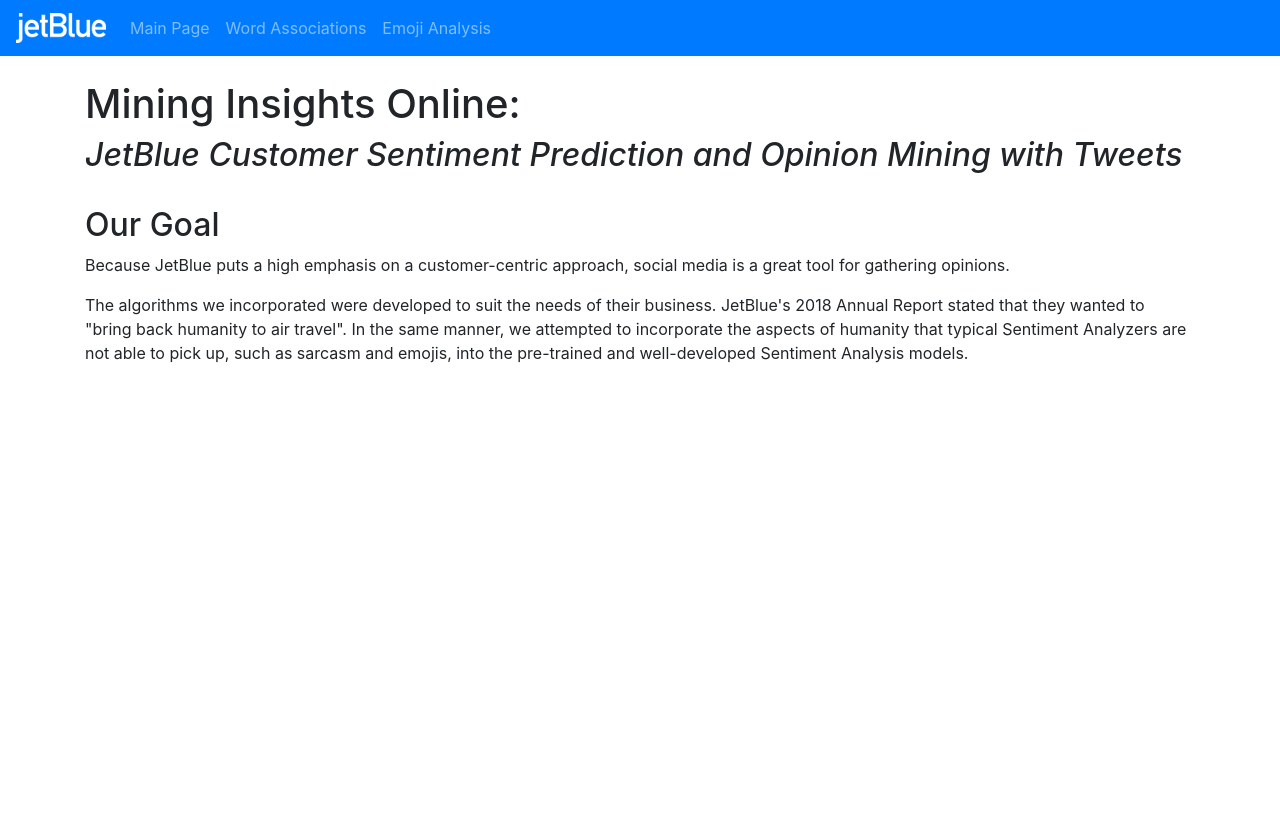
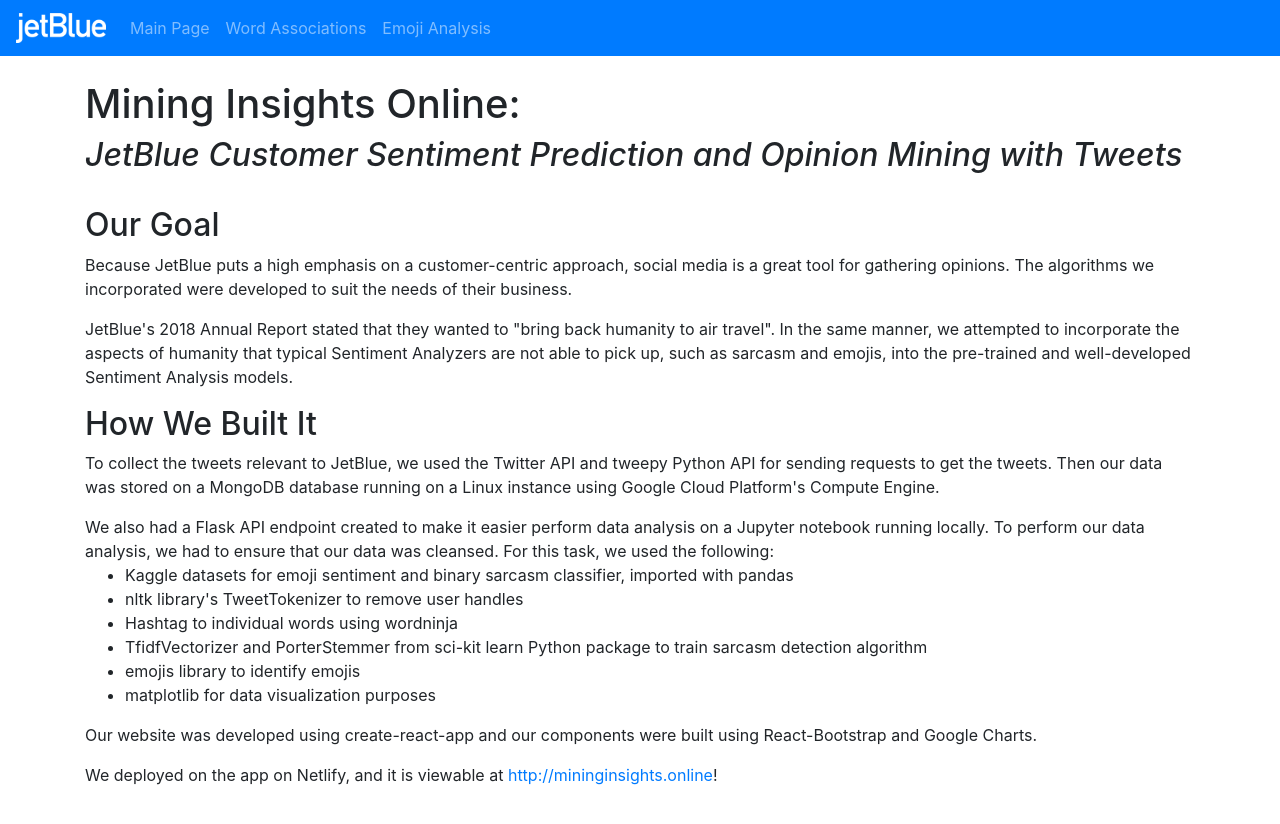
Before and after one commit to alymaquiling/YHack2019, a React (Create React App) app: page / in a window 1280 px wide. Shown: the top 824 px of the page. Before the commit the page ends 800 px from the top, so only its background shows below. Built offline with nearby package versions, Linux system fonts and the light colour scheme.

Commit message:
added netlify redirect

```diff
--- a/src/components/MainPage.js
+++ b/src/components/MainPage.js
@@ -1,4 +1,5 @@
 import React, { Component } from 'react';
+
 
 
 class MainPage extends Component {
@@ -10,12 +11,31 @@
             <br />
             <div>
             <h2>Our Goal</h2>
-            <p>Because JetBlue puts a high emphasis on a customer-centric approach, social media is a great tool for gathering opinions.</p>
-            <p>The algorithms we incorporated were developed to suit the needs of their business. JetBlue's 2018 Annual Report stated that they wanted to "bring back
+            <p>Because JetBlue puts a high emphasis on a customer-centric approach, social media is a great tool for gathering opinions.
+                The algorithms we incorporated were developed to suit the needs of their business. </p><p>JetBlue's 2018 Annual Report stated that they wanted to "bring back
                 humanity to air travel". In the same manner, we attempted to incorporate the aspects of humanity that typical Sentiment Analyzers are not able to pick up,
                 such as sarcasm and emojis, into the pre-trained and well-developed Sentiment Analysis models.
             </p>
+            <h2>How We Built It</h2>
+            <p>To collect the tweets relevant to JetBlue, we used the Twitter API and tweepy Python API for sending requests to get the tweets. Then our data
+                was stored on a MongoDB database running on a Linux instance using Google Cloud Platform's Compute Engine. </p>
+            <p>We also had a Flask API endpoint created to
+                make it easier perform data analysis on a Jupyter notebook running locally.
+                To perform our data analysis, we had to ensure that our data was cleansed. For this task, we used the following:
+                <ul>
+                    <li>Kaggle datasets for emoji sentiment and binary sarcasm classifier, imported with pandas</li>
+                    <li>nltk library's TweetTokenizer to remove user handles</li>
+                    <li>Hashtag to individual words using wordninja</li>
+                    <li>TfidfVectorizer and PorterStemmer from sci-kit learn Python package to train sarcasm detection algorithm</li>
+                    <li>emojis library to identify emojis</li>
+                    <li>matplotlib for data visualization purposes</li>
+                </ul>
+            </p>
+            <p>Our website was developed using create-react-app and our components were built using React-Bootstrap and Google Charts.</p>
+            <p>We deployed on the app on Netlify, and it is viewable at <a href="http://mininginsights.online/">http://mininginsights.online</a>!</p>
             </div>
+            <br />
+            <br />
             </>
         );
     }
```
